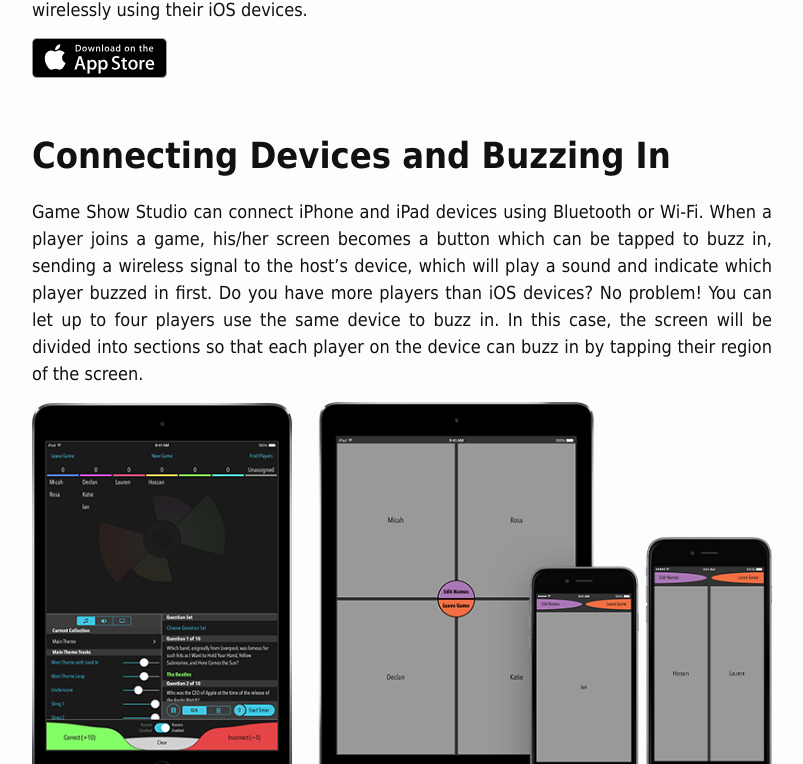
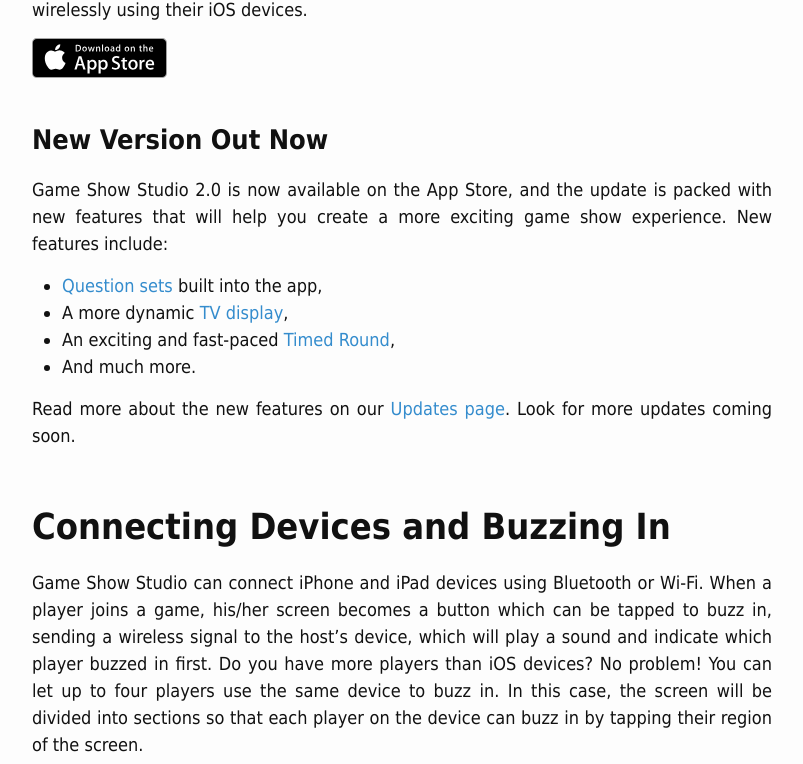
Before and after one commit to gameshowstudio/gameshowstudio.github.io, a Jekyll site: the page built from index.md, in a window 1280 px wide and 900 px high, scrolled down 368 px, cut to the strip 136-900 px from the top of the window. Shown: the whole strip, without its empty margins (238-1041 px from the left). Built offline with Jekyll 4.4.1, drawn with Linux system fonts in a browser that asks for light colours.

Commit message:
Add "New Version" section on the home page.

```diff
--- a/index.md
+++ b/index.md
@@ -10,6 +10,17 @@
 Game Show Studio lets you host your own trivia game show in your home, classroom, or workplace. It gives you everything you need to put on a stunning and interactive show, including sound effects, graphics that can be displayed on a television, trivia questions, and an easy way for players to buzz in wirelessly using their iOS devices.
 
 [![download on the app store](images/appstorebadge.svg)](https://itunes.apple.com/us/app/game-show-studio/id924249807?ls=1&mt=8)
+
+## New Version Out Now
+
+Game Show Studio 2.0 is now available on the App Store, and the update is packed with new features that will help you create a more exciting game show experience. New features include:
+
+* [Question sets](/updates/#question-sets) built into the app,
+* A more dynamic [TV display](/updates/#television-display-options),
+* An exciting and fast-paced [Timed Round](/updates/#timed-round),
+* And much more.
+
+Read more about the new features on our [Updates page](/updates). Look for more updates coming soon.
 
 # Connecting Devices and Buzzing In
 
```
